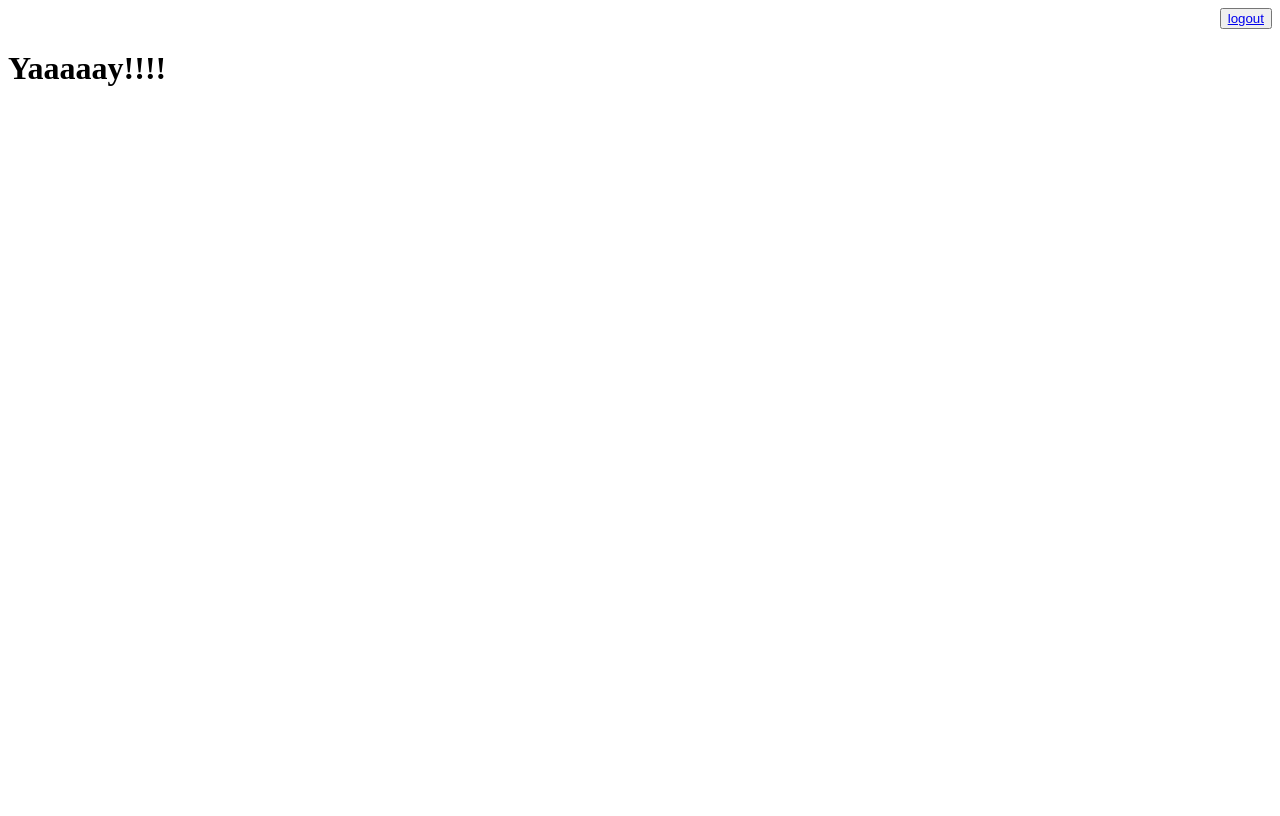
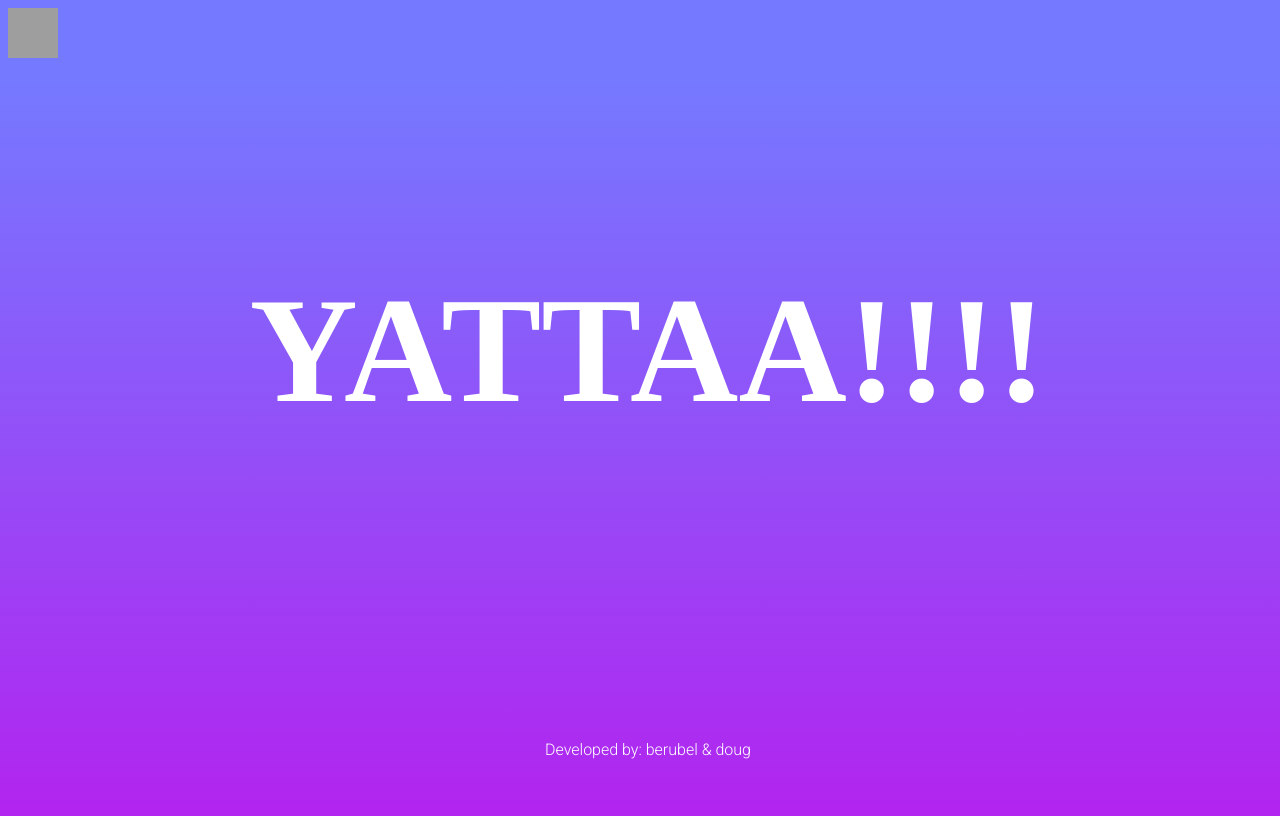
Before and after one commit to berubel/jwt_authentication, a Django app: page /home/ in a window 1280 px wide. Before the commit the page is almost empty. Before the commit the page ends 86 px from the top, so only its background shows below. Run offline with Django 4.2, Linux system fonts and the light colour scheme; a user stored in the database is signed in; grey boxes are pictures that could not be loaded.

Commit message:
Styled home template and updated login template

```diff
--- a/templates/home.html
+++ b/templates/home.html
@@ -1,8 +1,54 @@
-<meta charset="UTF-8">
-<title>Home</title>
-<div align="right">
-    <button>
-        <a href="/logout">logout</a>
-    </button>
-</div>
-<h1>Yaaaaay!!!!</h1>
+<!DOCTYPE html>
+<html lang="en">
+  <head>
+    <meta charset="UTF-8" />
+    <title>Home</title>
+  </head>
+  <body>
+    <a style="color: black" href="/logout"
+      ><img
+        src="https://cdn-icons-png.flaticon.com/512/1828/1828304.png"
+        alt="Home"
+        style="width: 50px; height: 50px"
+    /></a>
+    <p class="text">YATTAA!!!!</p>
+    <footer class="text_aut">Developed by: berubel & doug</footer>
+  </body>
+</html>
+<style>
+  @import url(https://fonts.googleapis.com/css?family=Roboto:300);
+
+
+  body {
+    width: 100%;
+    min-height: 100vh;
+    display: block;
+    background: -webkit-linear-gradient(top, #7579ff 10%, #b224ef);
+    font-family: "Roboto", sans-serif;
+    background-repeat: no-repeat;
+    background-position: center;
+    background-size: cover;
+    overflow: hidden;
+  }
+  .text {
+    font-family: 'Times New Roman', Times, serif;
+    font-size: 150px;
+    font-weight: bold;
+    position: absolute;
+    bottom: 250px;
+    color: #FFF;
+    width: 100%;
+    height: 100px;
+    text-align: center;
+    line-height: 100px;
+  }
+  footer {
+    position: absolute;
+    bottom: 0;
+    color: #FFF;
+    width: 100%;
+    height: 100px;
+    text-align: center;
+    line-height: 100px;
+}
+</style>
```
Also changed, not shown: templates/login.html (+8 -6 lines).
